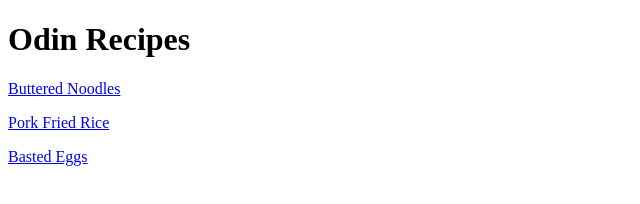
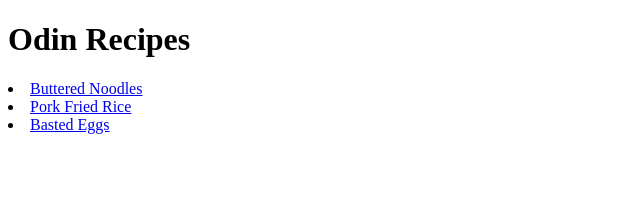
Before and after one commit to japuus/odin-recipes, a plain HTML site: page index.html in a window 1280 px wide. Shown: the whole page, without its empty margins (0-640 px from the left). Drawn offline with Linux system fonts and the light colour scheme.

Commit message:
Change links to list form

```diff
--- a/index.html
+++ b/index.html
@@ -7,10 +7,8 @@
 
   <body>
     <h1>Odin Recipes</h1>
-    <a href="./recipes/noodles.html" target="_blank" rel="noopener noreferrer">Buttered Noodles</a>
-    <p></p>
-    <a href="./recipes/pork-fried-rice.html" target="_blank" rel="noopener noreferrer">Pork Fried Rice</a>
-    <p></p>
-    <a href="./recipes/eggs.html" target="_blank" rel="noopener noreferrer">Basted Eggs</a>
+    <li><a href="./recipes/noodles.html" target="_blank" rel="noopener noreferrer">Buttered Noodles</a></li>
+    <li><a href="./recipes/pork-fried-rice.html" target="_blank" rel="noopener noreferrer">Pork Fried Rice</a></li>
+    <li><a href="./recipes/eggs.html" target="_blank" rel="noopener noreferrer">Basted Eggs</a></li>
   </body>
 </html>
```
